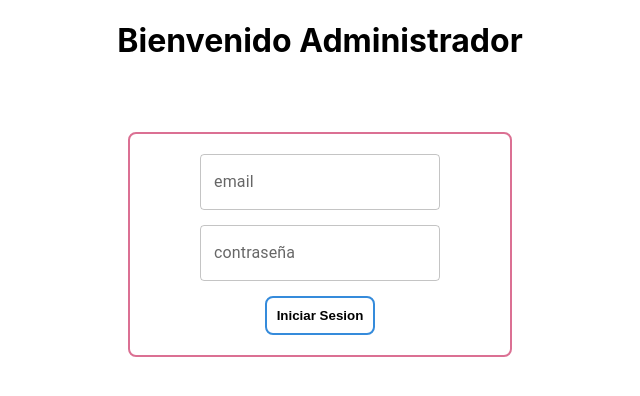
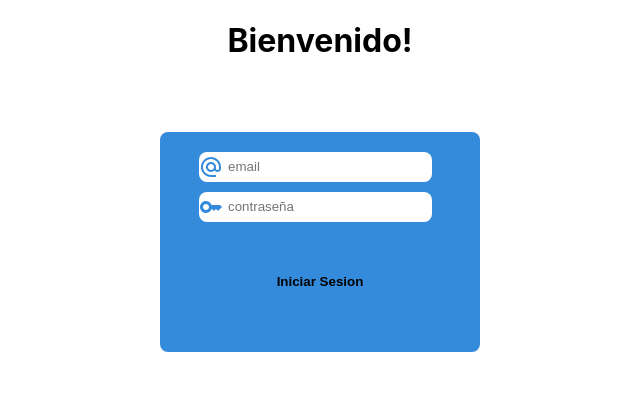
Before and after one commit to BrunoAmerio/admin-dashboard, a Next.js app: page / in a window 1280 px wide. Shown: the top 396 px of the page, without its empty margins (320-960 px from the left). Built offline with nearby package versions, Linux system fonts and the light colour scheme.

Commit message:
Init Login Branch

```diff
--- a/package.json
+++ b/package.json
@@ -11,6 +11,7 @@
   "dependencies": {
     "@emotion/react": "^11.9.0",
     "@emotion/styled": "^11.8.1",
+    "@mui/icons-material": "^5.8.0",
     "@mui/material": "^5.8.0",
     "axios": "^0.27.2",
     "next": "12.1.6",
--- a/src/pages/index.js
+++ b/src/pages/index.js
@@ -1,8 +1,9 @@
 import Head from 'next/head';
 import styles from '../styles/Login.module.scss';
+import { useState } from 'react';
 
-import { TextField } from '@mui/material';
-import { useState } from 'react';
+import KeyIcon from '@mui/icons-material/Key';
+import AlternateEmailIcon from '@mui/icons-material/AlternateEmail';
 
 const Home = () => {
 	const [user, setUser] = useState({});
@@ -29,20 +30,22 @@ const Home = () => {
 
 			<main className={styles.main}>
 				<div className={styles.container}>
-					<h1>Bienvenido Administrador</h1>
+					<h1>Bienvenido!</h1>
 					<form className={styles.formContainer}>
-						<TextField
-							label='email'
-							variant='outlined'
-							onChange={handleChange}
-							name='email'
-						/>
-						<TextField
-							label='contraseña'
-							type='password'
-							variant='outlined'
-							name='password'
-						/>
+						<div className={styles.inputContainer}>
+							<AlternateEmailIcon sx={{ color: 'rgb(53, 139, 219)' }} />
+							<input placeholder='email' onChange={handleChange} name='email' />
+						</div>
+
+						<div className={styles.inputContainer}>
+							<KeyIcon sx={{ color: 'rgb(53, 139, 219)' }} />
+							<input
+								placeholder='contraseña'
+								type='password'
+								onChange={handleChange}
+								name='password'
+							/>
+						</div>
 						<button className={styles.button} onClick={handleSubmit}>
 							Iniciar Sesion
 						</button>
--- a/src/styles/Login.module.scss
+++ b/src/styles/Login.module.scss
@@ -9,14 +9,42 @@
 	.formContainer {
 		display: flex;
 		flex-direction: column;
-		width: 30%;
+		width: 25%;
 		margin: auto;
 		margin-top: 50px;
-		gap: 15px;
-		padding: 20px 70px;
-		border: 2px solid palevioletred;
+		gap: 10px;
+		padding: 20px;
 		border-radius: 8px;
 		justify-content: center;
+		background-color: $lightblue;
+		height: 220px;
+
+		.inputContainer {
+			display: flex;
+			align-items: center;
+			justify-content: center;
+			position: relative;
+
+			svg {
+				background-color: white;
+				border-radius: 8px;
+				height: 30px;
+				position: absolute;
+				left: 19px;
+			}
+
+			input {
+				height: 30px;
+				width: 80%;
+				padding: 0px 20px;
+				border: none;
+				border-radius: 8px;
+
+				&:focus {
+					outline: none;
+				}
+			}
+		}
 	}
 
 	.button {
```
Also changed, not shown: 1 other file (tests, documents, lock files or other folders).
